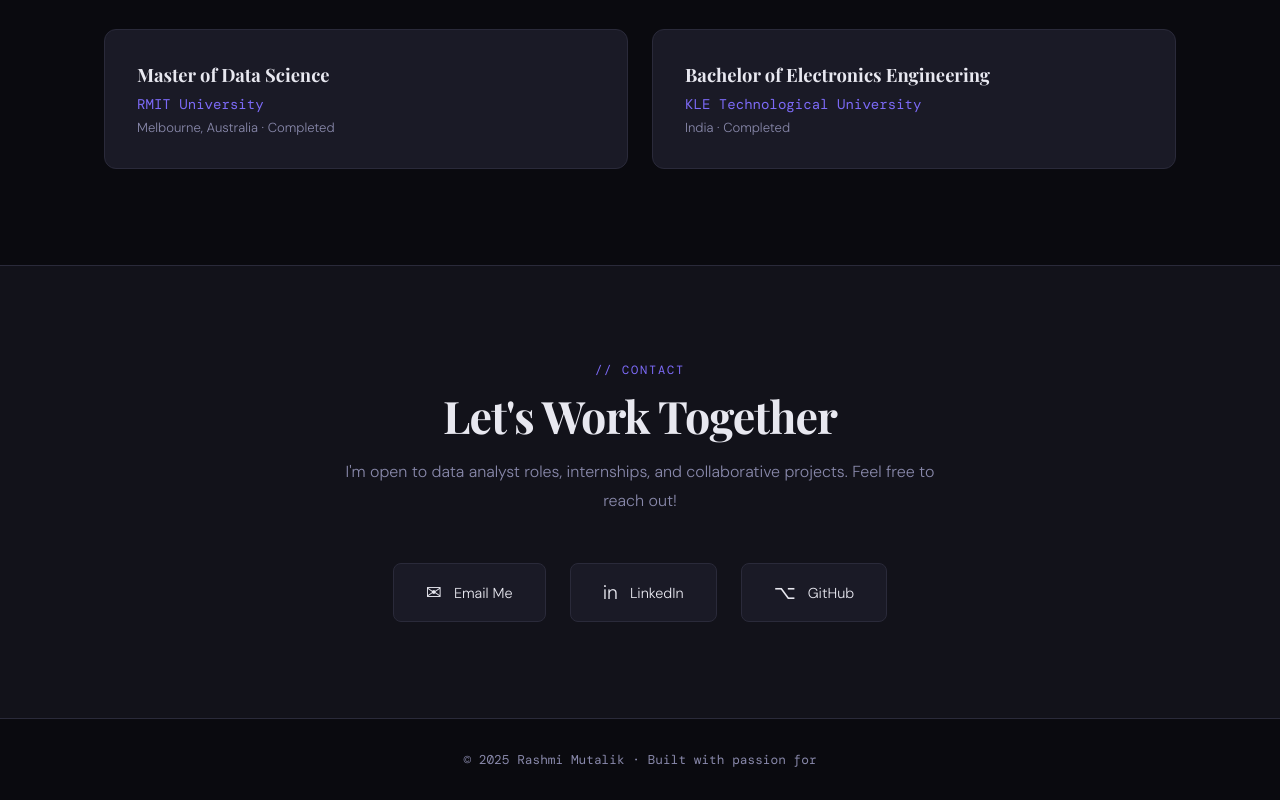
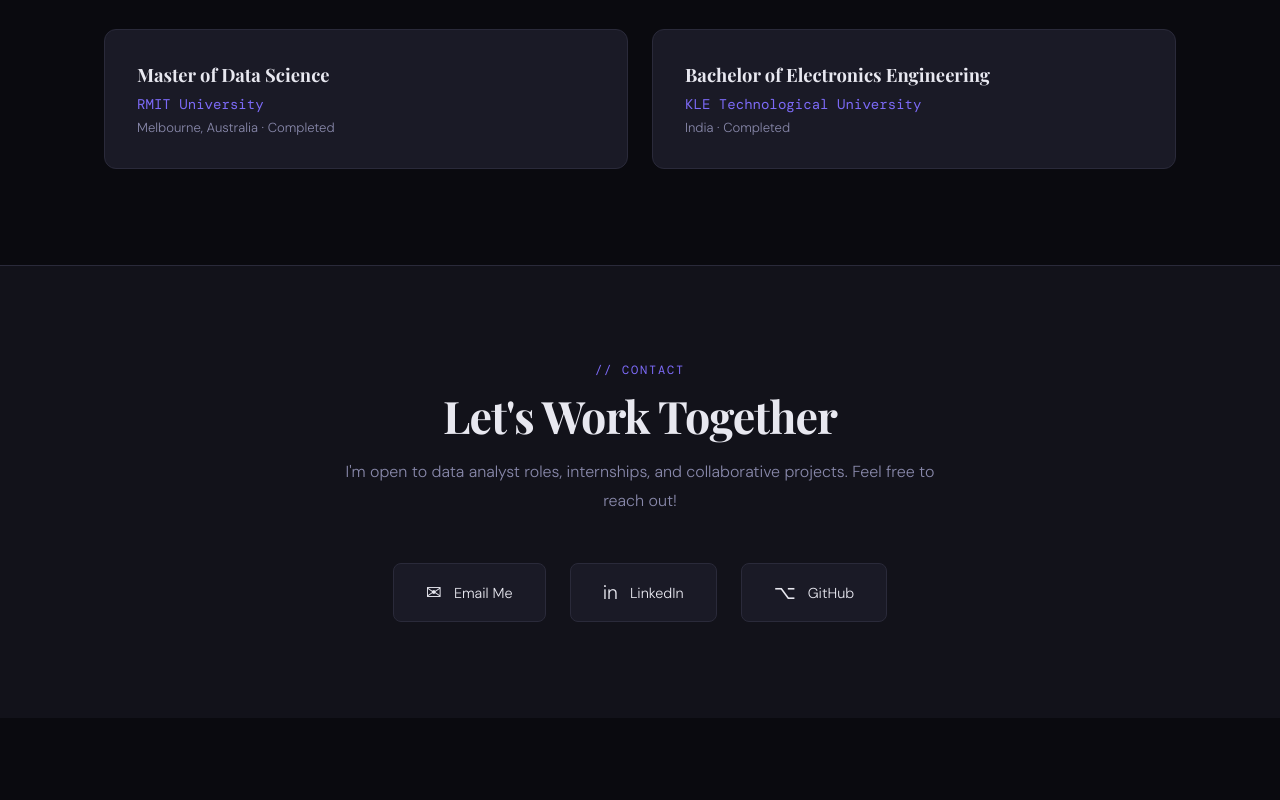
Before and after one commit to rashmutalik/rashmutalik.github.io, a plain HTML site: page index.html in a window 1280 px wide. Shown: the part 4173-4973 px from the top of the page. After the commit the page ends 4891 px from the top, so only its background shows below. Drawn offline with nearby package versions, Linux system fonts and the light colour scheme.

Commit message:
Update index.html

```diff
--- a/index.html
+++ b/index.html
@@ -941,7 +941,3 @@
     </div>
   </div>
 </div>
-
-<!-- FOOTER -->
-<footer>
-  <p>© 2025 Rashmi Mutalik · Built with passion for
```
